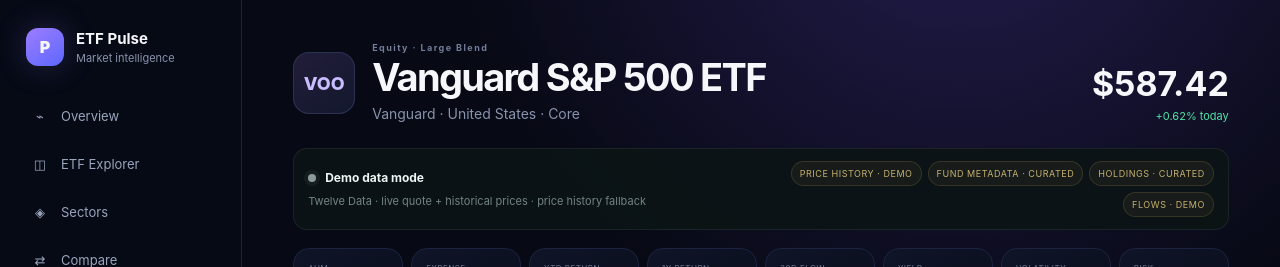
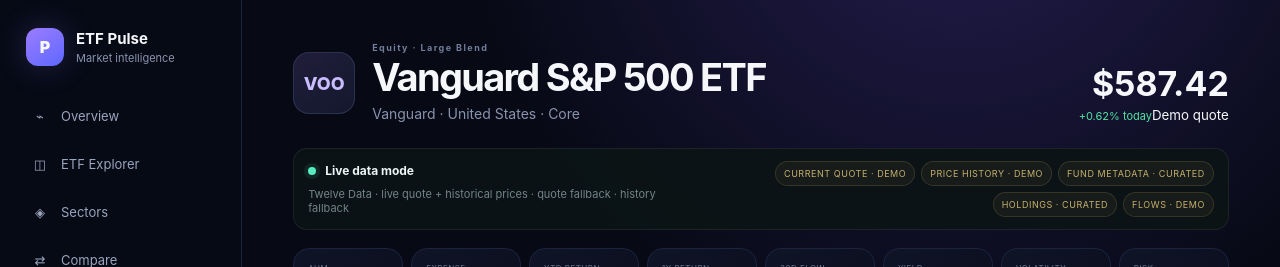
Before and after one commit to Yasar2019/etf-pulse-analytics, a Next.js app: page /etf/VOO in a window 1280 px wide. Shown: the top 267 px of the page. Built offline with nearby package versions, Linux system fonts and the light colour scheme; no server answers.

Commit message:
fix: display real-time provider quote in ETF header

```diff
--- a/app/etf/[symbol]/page.tsx
+++ b/app/etf/[symbol]/page.tsx
@@ -11,19 +11,36 @@ export default async function ETFPage({params}:{params:Promise<{symbol:string}>}
   const e=await etfProvider.getETF(symbol);
   if(!e)return notFound();
 
+  let providerStatus=await etfProvider.getProviderStatus();
   let perf;
-  let providerStatus=await etfProvider.getProviderStatus();
+  let quote;
+
+  try {
+    quote=await etfProvider.getQuote(e.symbol);
+  } catch {
+    quote={
+      price:Number(e.price),
+      change:Number((Number(e.price)*(Number(e.change)/100)).toFixed(2)),
+      percentChange:Number(e.change),
+      source:"demo" as const,
+    };
+    providerStatus={...providerStatus,currentQuote:false,label:`${providerStatus.label} · quote fallback`};
+  }
+
   try {
     perf=await etfProvider.getPerformanceHistory(e.symbol);
   } catch {
     const { getPerformanceSeries } = await import("@/lib/analytics");
     perf=getPerformanceSeries(e.symbol);
-    providerStatus={...providerStatus, mode:"demo", label:`${providerStatus.label} · price history fallback`, historicalPrices:false};
+    providerStatus={...providerStatus, historicalPrices:false, label:`${providerStatus.label} · history fallback`};
   }
 
+  const quoteIsLive=quote.source==="twelve-data";
+  const changeClass=quote.percentChange<0?"negative":"positive";
+
   return <AppShell>
-<header className="fundHeader"><div className="fundIdentity"><span className="tickerBadge big">{e.symbol}</span><div><span className="eyebrow">{e.assetClass} · {e.category}</span><h1>{e.name}</h1><p>{e.issuer} · {e.geography} · {e.theme}</p></div></div><div className="fundPrice"><strong>${e.price}</strong><em className={e.change<0?"negative":"positive"}>{e.change>0?"+":""}{e.change}% today</em></div></header>
-<section className={`dataStatus ${providerStatus.mode}`}><div><span className="statusDot"/><strong>{providerStatus.mode==="live"?"Live data mode":"Demo data mode"}</strong><small>{providerStatus.label}</small></div><div className="statusChips"><span className={providerStatus.historicalPrices?"liveChip":"demoChip"}>Price history · {providerStatus.historicalPrices?"live":"demo"}</span><span className={providerStatus.metadata?"liveChip":"demoChip"}>Fund metadata · {providerStatus.metadata?"live":"curated"}</span><span className={providerStatus.holdings?"liveChip":"demoChip"}>Holdings · {providerStatus.holdings?"live":"curated"}</span><span className={providerStatus.flows?"liveChip":"demoChip"}>Flows · {providerStatus.flows?"live":"demo"}</span></div></section>
+<header className="fundHeader"><div className="fundIdentity"><span className="tickerBadge big">{e.symbol}</span><div><span className="eyebrow">{e.assetClass} · {e.category}</span><h1>{e.name}</h1><p>{e.issuer} · {e.geography} · {e.theme}</p></div></div><div className="fundPrice"><strong>${quote.price.toFixed(2)}</strong><em className={changeClass}>{quote.percentChange>0?"+":""}{quote.percentChange.toFixed(2)}% today</em><small>{quoteIsLive?"Live quote":"Demo quote"}{quote.datetime?` · ${quote.datetime}`:""}</small></div></header>
+<section className={`dataStatus ${providerStatus.mode}`}><div><span className="statusDot"/><strong>{providerStatus.mode==="live"?"Live data mode":"Demo data mode"}</strong><small>{providerStatus.label}</small></div><div className="statusChips"><span className={providerStatus.currentQuote?"liveChip":"demoChip"}>Current quote · {providerStatus.currentQuote?"live":"demo"}</span><span className={providerStatus.historicalPrices?"liveChip":"demoChip"}>Price history · {providerStatus.historicalPrices?"live":"demo"}</span><span className={providerStatus.metadata?"liveChip":"demoChip"}>Fund metadata · {providerStatus.metadata?"live":"curated"}</span><span className={providerStatus.holdings?"liveChip":"demoChip"}>Holdings · {providerStatus.holdings?"live":"curated"}</span><span className={providerStatus.flows?"liveChip":"demoChip"}>Flows · {providerStatus.flows?"live":"demo"}</span></div></section>
 <section className="fundMetrics">{[["AUM",e.aum],["Expense",e.expense],["YTD Return",`${e.ytd}%`],["1Y Return",`${e.return1y}%`],["30D Flow",e.flow],["Yield",`${e.yieldPct}%`],["Volatility",`${e.volatility}%`],["Risk",e.risk]].map(([k,v])=><article key={k}><span>{k}</span><b>{v}</b></article>)}</section>
 <section className="panel fundChartPanel"><div className="panelHeader"><div><span className="eyebrow">PERFORMANCE</span><h2>Growth of $100</h2></div><div className="periodTabs"><b>1Y</b><span>3Y</span><span>5Y</span></div></div><LineChart data={perf}/><div className="performanceFoot"><div><span>Starting value</span><b>$100.00</b></div><div><span>Ending value</span><b>${perf.at(-1)?.value.toFixed(2)}</b></div><div><span>Displayed history</span><b>{providerStatus.historicalPrices?"Provider-backed":"Demo series"}</b></div></div></section>
 <section className="detailGrid"><article className="panel"><div className="panelHeader"><div><span className="eyebrow">PORTFOLIO</span><h2>Top holdings</h2></div></div><div className="holdings">{e.holdings.map((h,i)=><div key={`${h.symbol}-${i}`}><span className="holdingRank">{i+1}</span><div><b>{h.symbol}</b><small>{h.name}</small></div><div className="holdingBar"><i style={{width:`${Math.min(h.weight*5,100)}%`}}/></div><strong>{h.weight}%</strong></div>)}</div></article><article className="panel"><div className="panelHeader"><div><span className="eyebrow">CLASSIFICATION</span><h2>ETF DNA</h2></div></div><div className="dnaList">{[["Asset class",e.assetClass],["Sector",e.sector],["Theme",e.theme],["Issuer",e.issuer],["Geography",e.geography],["Category",e.category]].map(([k,v])=><div key={k}><span>{k}</span><b>{v}</b></div>)}</div></article></section>
```
